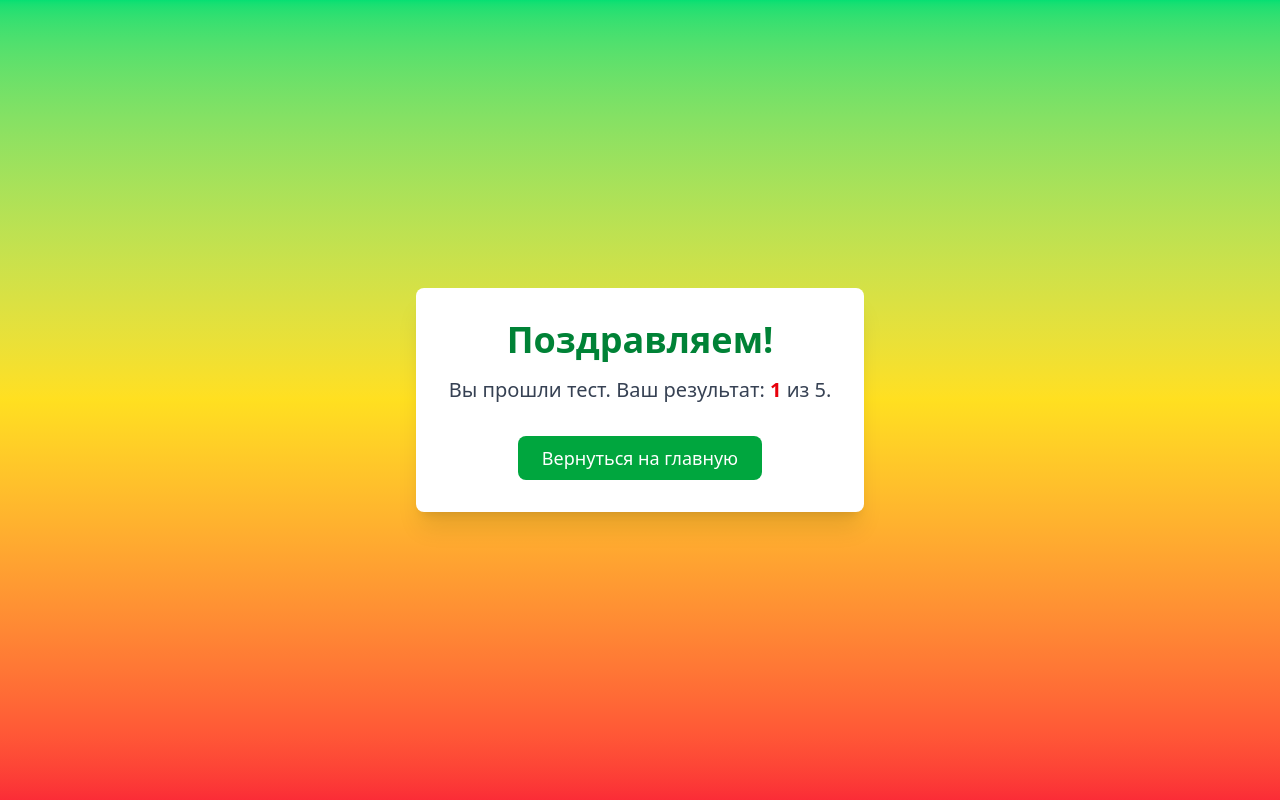
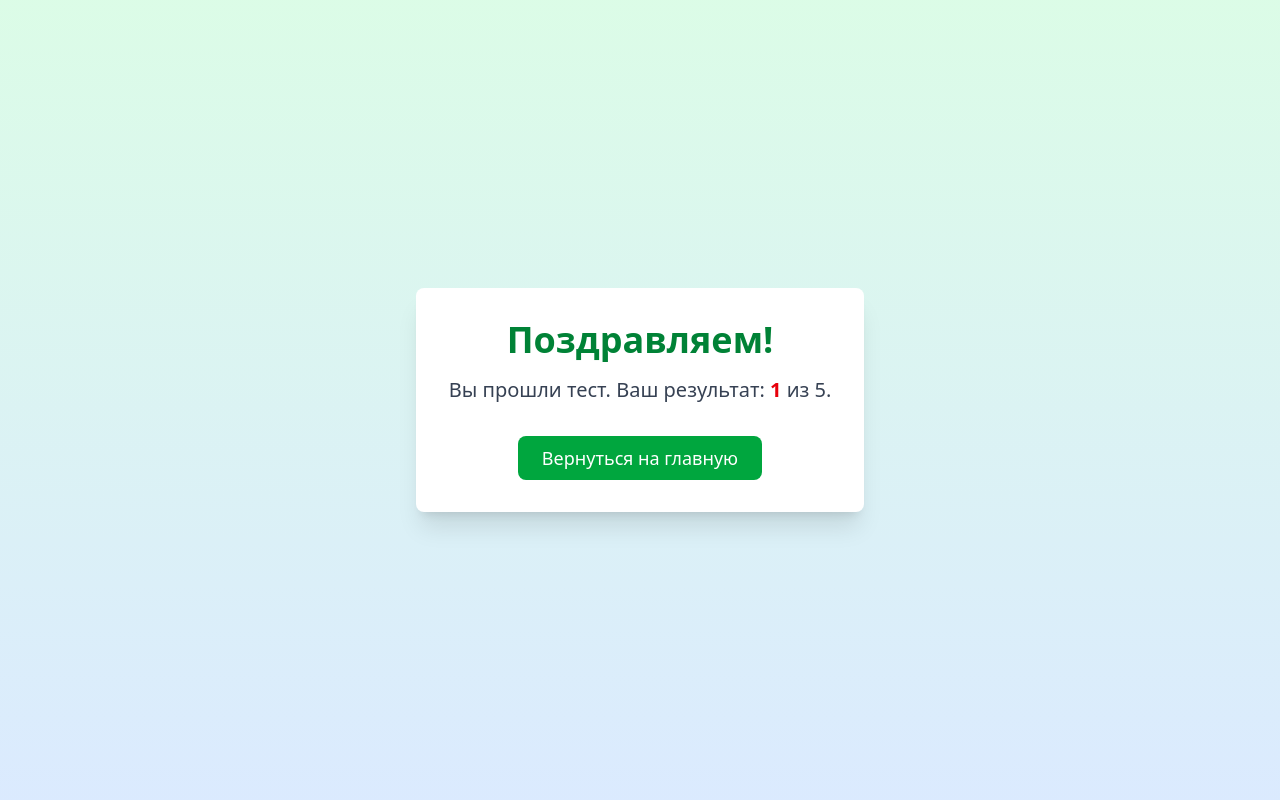
Before and after one commit to balabolinaalisa/Tima_BOT, a React (Vite) app in the folder Tima_BOT/: page /finish/1 in a window 1280 px wide. Built offline with nearby package versions, Linux system fonts and the light colour scheme.

Commit message:
пофиксила проверку ответов+поправила дизайн

```diff
--- a/Tima_BOT/src/pages/Finish.jsx
+++ b/Tima_BOT/src/pages/Finish.jsx
@@ -10,7 +10,7 @@ const Finish =()=>{
 
 
     return(
-        <div className="min-h-screen bg-gradient-to-b from-green-400 via-yellow-300 to-red-500 flex justify-center items-center">
+        <div className="min-h-screen bg-gradient-to-b from-green-100 to-blue-100 flex justify-center items-center">
             <div className="text-center p-8 bg-white bg-opacity-80 rounded-lg shadow-xl max-w-md w-full">
                 <h1 className="text-4xl font-bold text-green-700 mb-4">Поздравляем!</h1>
                 <p className="text-xl text-gray-700 mb-8"> Вы прошли тест. Ваш результат: <span className="font-semibold text-red-600">{id}</span> из 5. </p>
--- a/Tima_BOT/src/pages/Home.jsx
+++ b/Tima_BOT/src/pages/Home.jsx
@@ -46,7 +46,7 @@ const Home =()=>{
             {blocks.map((block)=>(
                   <div
             key={block.block}
-            className="p-6 bg-blue-400 text-white rounded-lg shadow-md cursor-pointer hover: bg-blue-600 transition mb-4"
+            className="p-6 bg-blue-400 text-white rounded-lg shadow-md cursor-pointer hover:bg-blue-600 transition mb-4"
             onClick={()=>navigate(`/test/${block.block}`)}
             >
                 <h2 className="text-xl font-semibold">{block.nameBlock}</h2>
--- a/Tima_BOT/src/pages/Test.jsx
+++ b/Tima_BOT/src/pages/Test.jsx
@@ -89,12 +89,15 @@ const Test = () => {
 
     // Функция для подсчета результата
     const getResult = () => {
+        console.log(answers.filter((ans, index) =>
+            ans === questions[index].answer))
         return answers.filter((ans, index) =>
-            ans === questions[index].answer).length;
+            ans+1 === questions[index].answer).length;
     };
 
     return (
-        <div className="max-w-2xl mx-auto p-4 bg-white rounded-xl shadow-xl">
+        <div className=" bg-gradient-to-b from-blue-100 to-green-100 flex justify-center">
+        <div className="max-w-2xl  mx-auto p-4 bg-white rounded-xl shadow-xl">
             <h1 className="text-xl font-bold mb-4">Тест блока {block}</h1>
             {questions.length === 0 ? (
                 <p>Загружаются вопросы...</p>
@@ -134,6 +137,7 @@ const Test = () => {
                 </div>
             )}
         </div>
+    </div>
     );
 };
 
```
Also changed, not shown: 2 other files (tests, documents, lock files or other folders).
